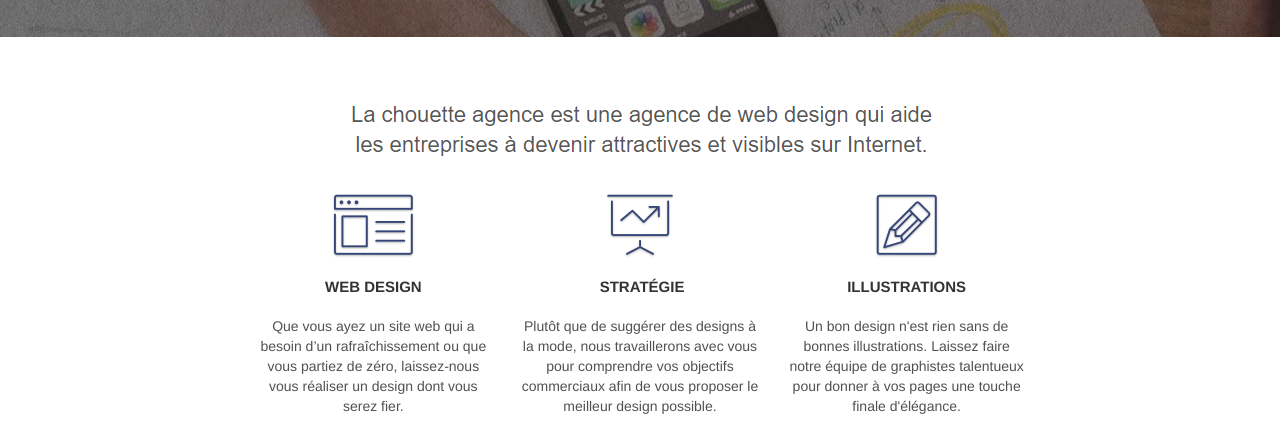
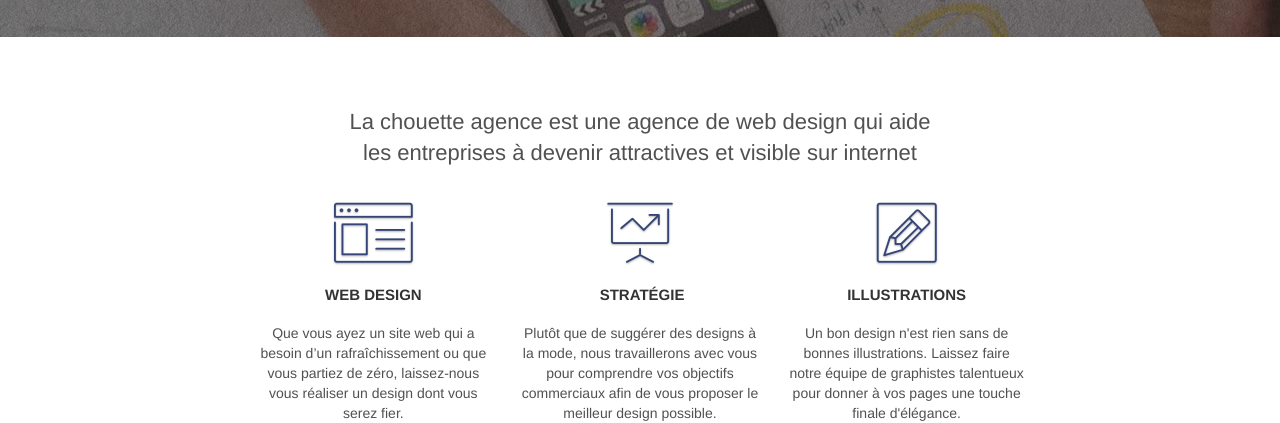
Before and after one commit to yann-sm/projet4, a plain HTML site: page index.html in a window 1280 px wide. Shown: the part 410-833 px from the top of the page. Drawn offline with Linux system fonts and the light colour scheme.

Commit message:
remplacement des images textuel par du texte et suppression des images concerné

```diff
--- a/index.html
+++ b/index.html
@@ -94,7 +94,8 @@
 			<div class="container bloc-md">
 				<div class="row">
 					<div class="col-sm-12 text-center">
-						<img alt="agence web, agence web paris, web design paris, stratégie web" src="img/title.png" />
+						<h2>La chouette agence est une agence de web design qui aide<br>
+							les entreprises à devenir attractives et visible sur internet</h2>
 					</div>
 				</div>
 				<div class="row voffset-lg med-width-whitespace">
```
Also changed, not shown: img/citation.png (deleted), img/title.png (deleted), img/title2.png (deleted).
